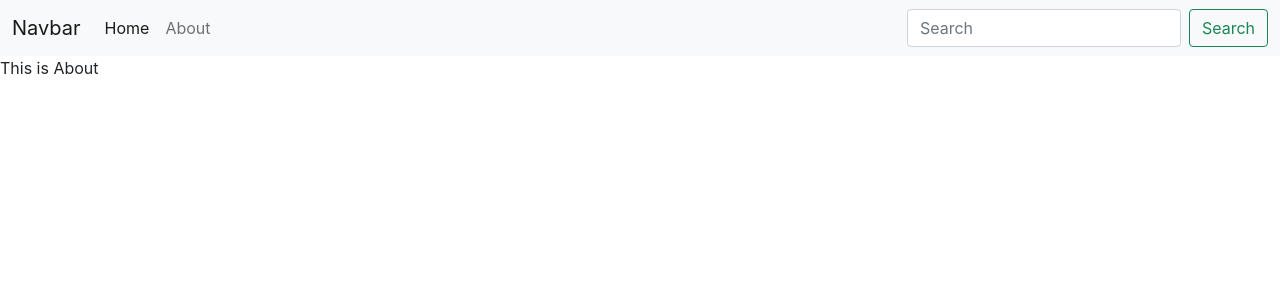
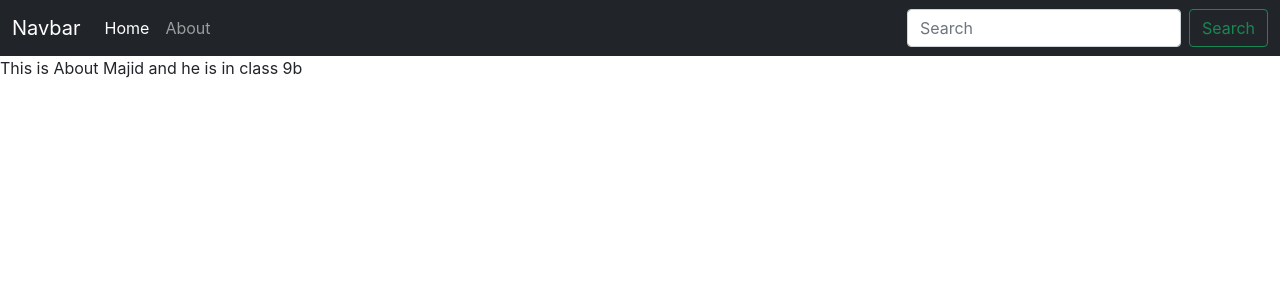
Before and after one commit to Sajid-tech/iNoteBook-React, a React (Create React App) app: page /about in a window 1280 px wide. Shown: the top 300 px of the page. Built offline with nearby package versions, Linux system fonts and the light colour scheme.

Commit message:
useContext Api done

```diff
--- a/src/App.js
+++ b/src/App.js
@@ -7,10 +7,12 @@
 import Navbar from './components/Navbar';
 import About from './components/About';
 import Home from './components/Home';
+import NoteState from './context/notes/NoteState';
 
 function App() {
   return (
     <>
+      <NoteState>
         <Router>
 
           <Navbar />
@@ -25,6 +27,8 @@
 
 
         </Router>
+      </NoteState>
+
     </>
   );
 }
--- a/src/components/About.js
+++ b/src/components/About.js
@@ -1,8 +1,14 @@
-import React from 'react'
+import React, { useContext, useEffect } from 'react'
+import noteContext from '../context/notes/noteContext'
 
 function About() {
+    const a = useContext(noteContext)
+    useEffect(() => {
+        a.update()
+        // eslint-disable-next-line
+    }, [])
     return (
-        <div>This is About</div>
+        <div>This is About {a.state.name} and he is in class {a.state.class} </div>
     )
 }
 
--- a/src/components/Navbar.js
+++ b/src/components/Navbar.js
@@ -3,7 +3,7 @@
 
 const Navbar = () => {
     return (
-        <nav className="navbar navbar-expand-lg navbar-light bg-light">
+        <nav className="navbar navbar-expand-lg navbar-dark bg-dark" >
             <div className="container-fluid">
                 <Link className="navbar-brand" to="/">Navbar</Link>
                 <button className="navbar-toggler" type="button" data-bs-toggle="collapse" data-bs-target="#navbarSupportedContent" aria-controls="navbarSupportedContent" aria-expanded="false" aria-label="Toggle navigation">
--- /dev/null
+++ b/src/context/notes/NoteState.js
@@ -0,0 +1,27 @@
+import { useState } from 'react'
+import NoteContext from './noteContext'
+
+const NoteState = (props) => {
+    const s1 = {
+        "name": "sajid",
+        "class": "5b"
+    }
+
+    const [state, setState] = useState(s1)
+    const update = () => {
+        setTimeout(() => {
+            setState({
+                "name": "Majid",
+                "class": "9b"
+            })
+
+        }, 2000);
+    }
+    return (
+        <NoteContext.Provider value={{ state, update }}>
+            {props.children}
+        </NoteContext.Provider>
+    )
+}
+
+export default NoteState;
--- /dev/null
+++ b/src/context/notes/noteContext.js
@@ -0,0 +1,5 @@
+import { createContext } from "react";
+
+const noteContext = createContext();
+
+export default noteContext;
```
Lines whose indentation alone changed are shown as unchanged.
